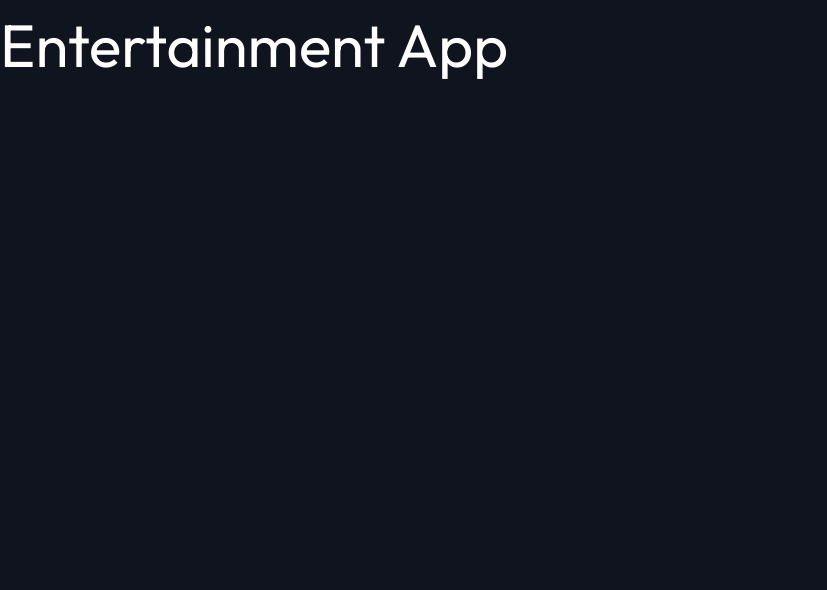
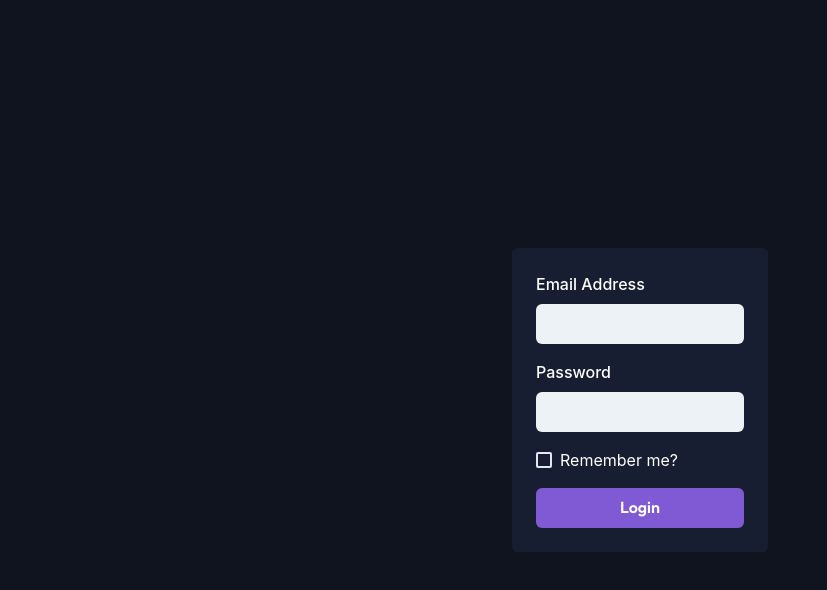
Before and after one commit to rojasmart/entertainment-web-app, a React (Vite) app: page / in a window 1280 px wide. Shown: the top 590 px of the page, without its empty margins (0-827 px from the left). Built offline with nearby package versions, Linux system fonts and the light colour scheme.

Commit message:
--add formik form authentication

```diff
--- a/package.json
+++ b/package.json
@@ -13,6 +13,7 @@
     "@chakra-ui/react": "^2.8.2",
     "@emotion/react": "^11.11.4",
     "@emotion/styled": "^11.11.0",
+    "formik": "^2.4.6",
     "framer-motion": "^11.0.20",
     "react": "^18.2.0",
     "react-dom": "^18.2.0"
--- a/src/App.jsx
+++ b/src/App.jsx
@@ -1,18 +1,79 @@
-import { Text } from "@chakra-ui/react";
+import { Formik, Field } from "formik";
+import {
+  Box,
+  Button,
+  Checkbox,
+  Flex,
+  FormControl,
+  FormLabel,
+  FormErrorMessage,
+  Input,
+  VStack,
+} from "@chakra-ui/react";
 
-function App() {
+export default function App() {
   return (
-    <>
-      <Text
-        fontSize={"6xl"}
-        sx={{
-          fontFamily: "Outfit, sans-serif",
-        }}
-      >
-        Entertainment App
-      </Text>
-    </>
+    <Flex align="center" justify="center" h="100vh">
+      <Box p={6} color={"white"} rounded="md" w={64} bg="var(--semi-dark-blue)">
+        <Formik
+          initialValues={{
+            email: "",
+            password: "",
+            rememberMe: false,
+          }}
+          onSubmit={(values) => {
+            alert(JSON.stringify(values, null, 2));
+          }}
+        >
+          {({ handleSubmit, errors, touched }) => (
+            <form onSubmit={handleSubmit}>
+              <VStack spacing={4} align="flex-start">
+                <FormControl>
+                  <FormLabel htmlFor="email">Email Address</FormLabel>
+                  <Field
+                    as={Input}
+                    id="email"
+                    name="email"
+                    type="email"
+                    variant="filled"
+                  />
+                </FormControl>
+                <FormControl isInvalid={!!errors.password && touched.password}>
+                  <FormLabel htmlFor="password">Password</FormLabel>
+                  <Field
+                    as={Input}
+                    id="password"
+                    name="password"
+                    type="password"
+                    variant="filled"
+                    validate={(value) => {
+                      let error;
+
+                      if (value.length < 6) {
+                        error = "Password must contain at least 6 characters";
+                      }
+
+                      return error;
+                    }}
+                  />
+                  <FormErrorMessage>{errors.password}</FormErrorMessage>
+                </FormControl>
+                <Field
+                  as={Checkbox}
+                  id="rememberMe"
+                  name="rememberMe"
+                  colorScheme="purple"
+                >
+                  Remember me?
+                </Field>
+                <Button type="submit" colorScheme="purple" width="full">
+                  Login
+                </Button>
+              </VStack>
+            </form>
+          )}
+        </Formik>
+      </Box>
+    </Flex>
   );
 }
-
-export default App;
--- a/src/main.jsx
+++ b/src/main.jsx
@@ -8,8 +8,7 @@ const theme = extendTheme({
   styles: {
     global: {
       body: {
-        bg: "#10141E", // Change this to your desired color
-        color: "white",
+        bg: "hsl(223, 30%, 9%)", // Change this to your desired color
       },
     },
   },
```
Also changed, not shown: 1 other file (tests, documents, lock files or other folders).
